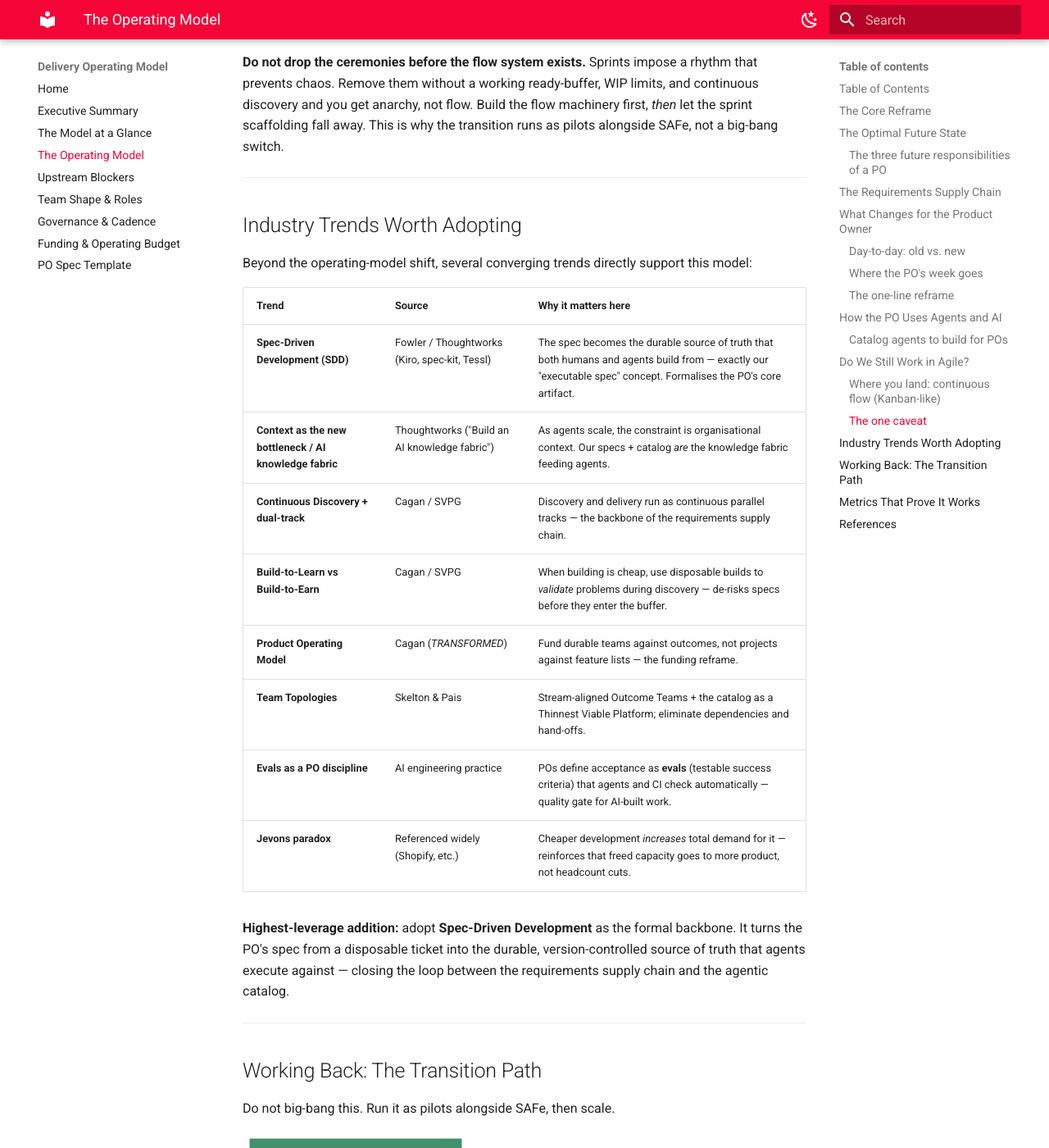
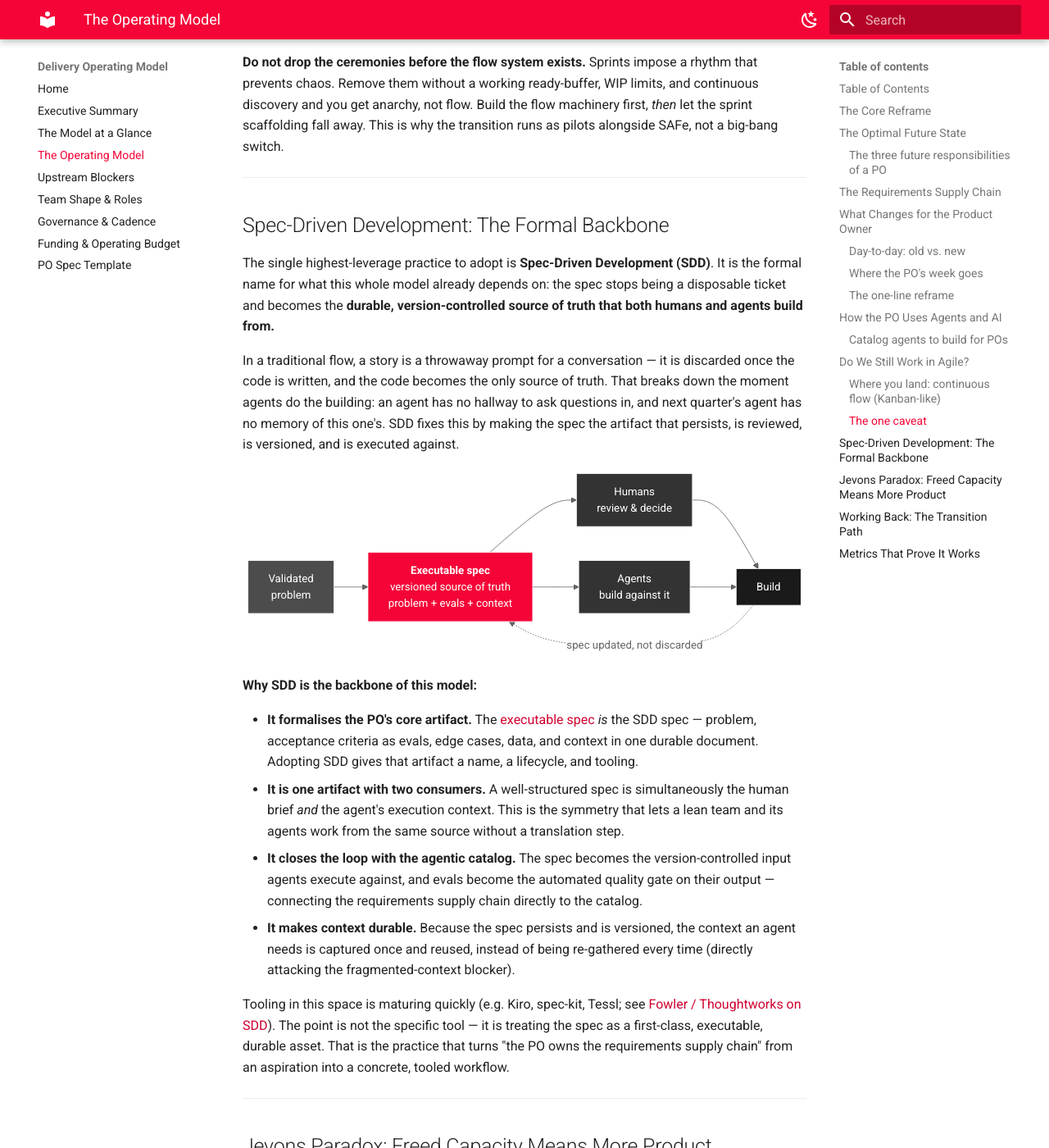
Before and after one commit to RED-Internal-Development/delivery-operating-model, an MkDocs documentation site: the page built from docs/future-delivery-operating-model.md, in a window 1280 px wide and 1400 px high, scrolled down 7658 px. Shown: the whole window at 82% size. Built offline with MkDocs 1.6.1 and Material for MkDocs 9.7.7, drawn with Linux system fonts in a browser that asks for light colours; some of the changed text lies outside the part shown.

Commit message:
docs(operating-model): replace Industry Trends table with SDD and Jevons Paradox sections; remove References\n\nReplaces the 'Industry Trends Worth Adopting' table with two focused, self-contained sections: Spec-Driven Development (the formal backbone, with a diagram) and Jevons Paradox (freed capacity means more product). Removes the References section and its TOC entry per request.

````diff
--- a/docs/future-delivery-operating-model.md
+++ b/docs/future-delivery-operating-model.md
@@ -14,10 +14,10 @@ This document describes the target operating model for Audi / Audi RED as develo
 - [What Changes for the Product Owner](#what-changes-for-the-product-owner)
 - [How the PO Uses Agents and AI](#how-the-po-uses-agents-and-ai)
 - [Do We Still Work in Agile?](#do-we-still-work-in-agile)
-- [Industry Trends Worth Adopting](#industry-trends-worth-adopting)
+- [Spec-Driven Development: The Formal Backbone](#spec-driven-development-the-formal-backbone)
+- [Jevons Paradox: Freed Capacity Means More Product](#jevons-paradox-freed-capacity-means-more-product)
 - [Working Back: The Transition Path](#working-back-the-transition-path)
 - [Metrics That Prove It Works](#metrics-that-prove-it-works)
-- [References](#references)
 
 ---
 
@@ -37,10 +37,10 @@ graph LR
     end
     Before --> After
 
-    style B1 fill:#9b2226,color:#fff
-    style D2 fill:#9b2226,color:#fff
-    style R2 fill:#9b2226,color:#fff
-    style B2 fill:#2d6a4f,color:#fff
+    style B1 fill:#F50537,color:#fff
+    style D2 fill:#F50537,color:#fff
+    style R2 fill:#F50537,color:#fff
+    style B2 fill:#333333,color:#fff
 ```
 
 > The organisation is not being asked to fund "a new working model." It is being asked to stop paying for a delivery system whose bottleneck is now in the wrong place.
@@ -57,11 +57,11 @@ Think of it as a factory whose line speed just tripled. The line (developers + a
 
 ### The three future responsibilities of a PO
 
-| # | Responsibility | What it means |
-| --- | --- | --- |
-| 1 | **Maintain a "ready buffer"** | Always keep more validated, build-ready work than the team can consume next cycle. If developers stall waiting for clarity, that is a PO failure — the equivalent of a line-stop. |
-| 2 | **Own the specification, not just the story** | Produce **executable-quality specs** — clear problem, acceptance criteria, edge cases, data, constraints — that both a human _and an agent_ can act on without a follow-up meeting. |
-| 3 | **Run continuous discovery ahead of the team** | Always work one horizon ahead, validating the _next_ problems while the team builds the current ones. Discovery is a permanent parallel track, not a phase. |
+| #   | Responsibility                                 | What it means                                                                                                                                                                       |
+| --- | ---------------------------------------------- | ----------------------------------------------------------------------------------------------------------------------------------------------------------------------------------- |
+| 1   | **Maintain a "ready buffer"**                  | Always keep more validated, build-ready work than the team can consume next cycle. If developers stall waiting for clarity, that is a PO failure — the equivalent of a line-stop.   |
+| 2   | **Own the specification, not just the story**  | Produce **executable-quality specs** — clear problem, acceptance criteria, edge cases, data, constraints — that both a human _and an agent_ can act on without a follow-up meeting. |
+| 3   | **Run continuous discovery ahead of the team** | Always work one horizon ahead, validating the _next_ problems while the team builds the current ones. Discovery is a permanent parallel track, not a phase.                         |
 
 ---
 
@@ -77,10 +77,10 @@ flowchart LR
     D -. "signals capacity" .-> C
     C -. "buffer low = alarm" .-> A
 
-    style A fill:#40916c,color:#fff
-    style B fill:#2d6a4f,color:#fff
-    style C fill:#1b4332,color:#fff
-    style D fill:#40916c,color:#fff
+    style A fill:#4C4C4C,color:#fff
+    style B fill:#333333,color:#fff
+    style C fill:#1A1A1A,color:#fff
+    style D fill:#4C4C4C,color:#fff
 ```
 
 **Rules that keep the pipeline healthy:**
@@ -96,14 +96,14 @@ flowchart LR
 
 ### Day-to-day: old vs. new
 
-| Old day-to-day | New day-to-day |
-| --- | --- |
-| Grooming a backlog of tickets | Curating and replenishing a **ready buffer** |
-| Writing thin stories, clarifying in-sprint | Writing **complete, executable specs** up front |
-| Discovery in occasional workshops | **Continuous discovery**, a permanent daily activity |
-| Waiting for sprint boundaries to reprioritize | **Reprioritizing continuously** as work flows |
-| Answering dev questions reactively mid-build | Pre-empting questions by specifying edge cases before pickup |
-| Measuring output (stories done) | Measuring **flow** (is the team ever blocked or starved?) |
+| Old day-to-day                                | New day-to-day                                               |
+| --------------------------------------------- | ------------------------------------------------------------ |
+| Grooming a backlog of tickets                 | Curating and replenishing a **ready buffer**                 |
+| Writing thin stories, clarifying in-sprint    | Writing **complete, executable specs** up front              |
+| Discovery in occasional workshops             | **Continuous discovery**, a permanent daily activity         |
+| Waiting for sprint boundaries to reprioritize | **Reprioritizing continuously** as work flows                |
+| Answering dev questions reactively mid-build  | Pre-empting questions by specifying edge cases before pickup |
+| Measuring output (stories done)               | Measuring **flow** (is the team ever blocked or starved?)    |
 
 ### Where the PO's week goes
 
@@ -152,24 +152,24 @@ flowchart TB
     PO -.-> DS
     PO -.-> CC
 
-    style DS fill:#40916c,color:#fff
-    style OP fill:#40916c,color:#fff
-    style SD fill:#2d6a4f,color:#fff
-    style EC fill:#2d6a4f,color:#fff
-    style CC fill:#2d6a4f,color:#fff
-    style RB fill:#1b4332,color:#fff
-    style PO fill:#081c15,color:#fff
+    style DS fill:#4C4C4C,color:#fff
+    style OP fill:#4C4C4C,color:#fff
+    style SD fill:#333333,color:#fff
+    style EC fill:#333333,color:#fff
+    style CC fill:#333333,color:#fff
+    style RB fill:#1A1A1A,color:#fff
+    style PO fill:#000000,color:#fff
 ```
 
 ### Catalog agents to build for POs
 
-| Agent | Job | Prevents |
-| --- | --- | --- |
-| **Discovery synthesizer** | Turn support tickets, analytics, and interview notes into candidate problems | Discovery falling behind delivery |
-| **Spec drafter** | Expand a validated problem into a first-draft spec with acceptance criteria & edge cases; PO curates rather than writes from scratch | The PO becoming the bottleneck |
-| **Edge-case generator** | Enumerate corner cases a PO would otherwise miss | Mid-build clarification stalls |
-| **Consistency checker** | Flag specs that contradict existing behaviour or are underspecified before they hit the buffer | Bad specs entering the buffer |
-| **Readiness linter** | Score a spec against the definition of ready; block if incomplete | Requirement starvation |
+| Agent                     | Job                                                                                                                                  | Prevents                          |
+| ------------------------- | ------------------------------------------------------------------------------------------------------------------------------------ | --------------------------------- |
+| **Discovery synthesizer** | Turn support tickets, analytics, and interview notes into candidate problems                                                         | Discovery falling behind delivery |
+| **Spec drafter**          | Expand a validated problem into a first-draft spec with acceptance criteria & edge cases; PO curates rather than writes from scratch | The PO becoming the bottleneck    |
+| **Edge-case generator**   | Enumerate corner cases a PO would otherwise miss                                                                                     | Mid-build clarification stalls    |
+| **Consistency checker**   | Flag specs that contradict existing behaviour or are underspecified before they hit the buffer                                       | Bad specs entering the buffer     |
+| **Readiness linter**      | Score a spec against the definition of ready; block if incomplete                                                                    | Requirement starvation            |
 
 > The PO shifts from **author** to **curator and decision-maker**: the agent drafts, enumerates, and checks; the PO validates, prioritises, and decides. This is the symmetry that makes the model balance — the top of the funnel widens at the same rate the bottom did.
 
@@ -181,15 +181,15 @@ flowchart TB
 
 Keep the agile **principles**; retire most of the agile **ceremonies**. Agile's machinery (sprints, story points, velocity, sprint planning) exists to ration a **slow, expensive build step**. When build is cheap and fast, the values survive but the scaffolding becomes overhead.
 
-| Agile practice | Why it existed | What happens to it |
-| --- | --- | --- |
-| **Fixed-length sprints** | Timebox to force feedback on a slow build | Fades — work flows continuously |
-| **Story points / velocity** | Estimate an unpredictable, slow build | Largely pointless — measures the wrong thing |
-| **Sprint planning** | Batch-commit work for the timebox | Replaced by continuous pull from the ready buffer |
-| **Backlog grooming** | Prepare a queue for a slow team | Replaced by continuous replenishment |
-| **Daily standup** | Sync around work-in-progress | Survives, lighter — about unblocking flow |
-| **Retrospective** | Continuous improvement | **Survives strongly** — a value, not a workaround |
-| **Sprint review/demo** | Batch feedback checkpoint | Fades — feedback & delivery are continuous |
+| Agile practice              | Why it existed                            | What happens to it                                |
+| --------------------------- | ----------------------------------------- | ------------------------------------------------- |
+| **Fixed-length sprints**    | Timebox to force feedback on a slow build | Fades — work flows continuously                   |
+| **Story points / velocity** | Estimate an unpredictable, slow build     | Largely pointless — measures the wrong thing      |
+| **Sprint planning**         | Batch-commit work for the timebox         | Replaced by continuous pull from the ready buffer |
+| **Backlog grooming**        | Prepare a queue for a slow team           | Replaced by continuous replenishment              |
+| **Daily standup**           | Sync around work-in-progress              | Survives, lighter — about unblocking flow         |
+| **Retrospective**           | Continuous improvement                    | **Survives strongly** — a value, not a workaround |
+| **Sprint review/demo**      | Batch feedback checkpoint                 | Fades — feedback & delivery are continuous        |
 
 ### Where you land: continuous flow (Kanban-like)
 
@@ -204,14 +204,14 @@ flowchart LR
     d3 --> RB[(Ready Buffer<br/>WIP-limited)]
     RB --> p1
 
-    style d1 fill:#40916c,color:#fff
-    style d2 fill:#40916c,color:#fff
-    style d3 fill:#2d6a4f,color:#fff
-    style RB fill:#1b4332,color:#fff
-    style p1 fill:#40916c,color:#fff
-    style p2 fill:#2d6a4f,color:#fff
-    style p3 fill:#40916c,color:#fff
-    style p4 fill:#40916c,color:#fff
+    style d1 fill:#4C4C4C,color:#fff
+    style d2 fill:#4C4C4C,color:#fff
+    style d3 fill:#333333,color:#fff
+    style RB fill:#1A1A1A,color:#fff
+    style p1 fill:#4C4C4C,color:#fff
+    style p2 fill:#333333,color:#fff
+    style p3 fill:#4C4C4C,color:#fff
+    style p4 fill:#4C4C4C,color:#fff
 ```
 
 - **Pull, not batch** — the team pulls the next build-ready item when it has capacity.
@@ -229,22 +229,54 @@ This is not anti-agile — Kanban _is_ part of the agile family and was always b
 
 ---
 
-## Industry Trends Worth Adopting
+## Spec-Driven Development: The Formal Backbone
 
-Beyond the operating-model shift, several converging trends directly support this model:
+The single highest-leverage practice to adopt is **Spec-Driven Development (SDD)**. It is the formal name for what this whole model already depends on: the spec stops being a disposable ticket and becomes the **durable, version-controlled source of truth that both humans and agents build from.**
 
-| Trend | Source | Why it matters here |
-| --- | --- | --- |
-| **Spec-Driven Development (SDD)** | Fowler / Thoughtworks (Kiro, spec-kit, Tessl) | The spec becomes the durable source of truth that both humans and agents build from — exactly our "executable spec" concept. Formalises the PO's core artifact. |
-| **Context as the new bottleneck / AI knowledge fabric** | Thoughtworks ("Build an AI knowledge fabric") | As agents scale, the constraint is organisational context. Our specs + catalog _are_ the knowledge fabric feeding agents. |
-| **Continuous Discovery + dual-track** | Cagan / SVPG | Discovery and delivery run as continuous parallel tracks — the backbone of the requirements supply chain. |
-| **Build-to-Learn vs Build-to-Earn** | Cagan / SVPG | When building is cheap, use disposable builds to _validate_ problems during discovery — de-risks specs before they enter the buffer. |
-| **Product Operating Model** | Cagan (_TRANSFORMED_) | Fund durable teams against outcomes, not projects against feature lists — the funding reframe. |
-| **Team Topologies** | Skelton & Pais | Stream-aligned Outcome Teams + the catalog as a Thinnest Viable Platform; eliminate dependencies and hand-offs. |
-| **Evals as a PO discipline** | AI engineering practice | POs define acceptance as **evals** (testable success criteria) that agents and CI check automatically — quality gate for AI-built work. |
-| **Jevons paradox** | Referenced widely (Shopify, etc.) | Cheaper development _increases_ total demand for it — reinforces that freed capacity goes to more product, not headcount cuts. |
+In a traditional flow, a story is a throwaway prompt for a conversation — it is discarded once the code is written, and the code becomes the only source of truth. That breaks down the moment agents do the building: an agent has no hallway to ask questions in, and next quarter's agent has no memory of this one's. SDD fixes this by making the spec the artifact that persists, is reviewed, is versioned, and is executed against.
 
-**Highest-leverage addition:** adopt **Spec-Driven Development** as the formal backbone. It turns the PO's spec from a disposable ticket into the durable, version-controlled source of truth that agents execute against — closing the loop between the requirements supply chain and the agentic catalog.
+```mermaid
+flowchart LR
+    PROB["Validated<br/>problem"] --> SPEC["<b>Executable spec</b><br/>versioned source of truth<br/>problem + evals + context"]
+    SPEC --> H["Humans<br/>review & decide"]
+    SPEC --> A["Agents<br/>build against it"]
+    H --> BUILD["Build"]
+    A --> BUILD
+    BUILD -. "spec updated, not discarded" .-> SPEC
+
+    style PROB fill:#4C4C4C,color:#fff
+    style SPEC fill:#F50537,color:#fff
+    style H fill:#333333,color:#fff
+    style A fill:#333333,color:#fff
+    style BUILD fill:#1A1A1A,color:#fff
+```
+
+**Why SDD is the backbone of this model:**
+
+- **It formalises the PO's core artifact.** The [executable spec](po-spec-template.md) *is* the SDD spec — problem, acceptance criteria as evals, edge cases, data, and context in one durable document. Adopting SDD gives that artifact a name, a lifecycle, and tooling.
+- **It is one artifact with two consumers.** A well-structured spec is simultaneously the human brief *and* the agent's execution context. This is the symmetry that lets a lean team and its agents work from the same source without a translation step.
+- **It closes the loop with the agentic catalog.** The spec becomes the version-controlled input agents execute against, and evals become the automated quality gate on their output — connecting the requirements supply chain directly to the catalog.
+- **It makes context durable.** Because the spec persists and is versioned, the context an agent needs is captured once and reused, instead of being re-gathered every time (directly attacking the fragmented-context blocker).
+
+Tooling in this space is maturing quickly (e.g. Kiro, spec-kit, Tessl; see [Fowler / Thoughtworks on SDD](https://martinfowler.com/articles/exploring-gen-ai/sdd-3-tools.html)). The point is not the specific tool — it is treating the spec as a first-class, executable, durable asset. That is the practice that turns "the PO owns the requirements supply chain" from an aspiration into a concrete, tooled workflow.
+
+---
+
+## Jevons Paradox: Freed Capacity Means More Product
+
+The most common leadership misread of AI-accelerated delivery is: *"if building is cheaper, we need fewer people."* The **Jevons paradox** says the opposite, and it is the single most important economic idea to internalise about this model.
+
+> **Jevons paradox:** when a resource becomes cheaper to use, total consumption of it tends to *rise*, not fall. Cheaper steam-engine coal in the 1860s increased total coal demand. Cheaper software development increases total demand for software.
+
+When the cost of building a feature drops, the number of ideas that are now worth building goes *up* — experiments that were previously too expensive to justify, smaller segments it never paid to serve, and quality improvements that never cleared the bar. Demand for product work expands to absorb the freed capacity.
+
+**What this means for how we plan:**
+
+- **Freed capacity flows to more product, not headcount cuts.** The organisation's constraint was never a shortage of good ideas — it was the cost of building them. Remove that cost and the backlog of worthwhile work grows.
+- **It reinforces the upstream reframe.** If cheaper build means *more* things worth building, then the ability to discover, validate, and specify those things — the PO's upstream function — becomes the limiting factor on how much value the organisation can actually capture. Jevons is *why* the bottleneck moves upstream, not just *that* it does.
+- **It reframes the ROI conversation.** The return on the agentic investment is not "same output, fewer people." It is "far more product throughput from the same durable teams" — provided the upstream supply chain can keep them fed.
+
+> The blunt version for leadership: making building cheap does not shrink the work — it expands what is worth doing. The winners are the organisations that can *specify* fast enough to spend the new capacity well.
 
 ---
 
@@ -263,12 +295,12 @@ flowchart TB
 
     S1 --> S2 --> S3 --> S4 --> S5 --> S6
 
-    style S1 fill:#40916c,color:#fff
-    style S2 fill:#2d6a4f,color:#fff
-    style S3 fill:#1b4332,color:#fff
-    style S4 fill:#2d6a4f,color:#fff
-    style S5 fill:#40916c,color:#fff
-    style S6 fill:#081c15,color:#fff
+    style S1 fill:#4C4C4C,color:#fff
+    style S2 fill:#333333,color:#fff
+    style S3 fill:#1A1A1A,color:#fff
+    style S4 fill:#333333,color:#fff
+    style S5 fill:#4C4C4C,color:#fff
+    style S6 fill:#000000,color:#fff
 ```
 
 The pitch to leadership becomes: _"You asked for a budget model. Here is an operating model that makes the budget model make sense — and here is the pilot data proving it."_
@@ -279,24 +311,14 @@ The pitch to leadership becomes: _"You asked for a budget model. Here is an oper
 
 Shift the headline metric from _velocity of code_ to _lead time of value_.
 
-| Metric | Definition | What it exposes |
-| --- | --- | --- |
-| **Flow efficiency** | Active time ÷ total lead time | How much of lead time is waiting (likely shockingly low today) |
-| **Lead time (idea → production)** | Elapsed time from validated problem to customer | The headline number for leadership |
-| **Buffer health** | Ready work ÷ weekly throughput | Whether the team is at risk of starvation (target ≥ 1.5x) |
-| **Requirement-starved time** | % of team time blocked on a spec/decision | Direct measure of the relocated bottleneck |
-| **Discovery-to-delivery ratio** | Discovery capacity ÷ delivery capacity | Proves capacity was rebalanced upstream |
-| **DORA four keys** | Deploy freq, lead time, change-fail rate, MTTR | Speed did not cost stability (talks to a CFO) |
-
----
-
-## References
-
-- Marty Cagan / SVPG — _TRANSFORMED_, [The Product Operating Model](https://www.svpg.com/the-product-operating-model/), [Continuous Discovery](https://www.svpg.com/continuous-discovery/), Build-to-Learn vs Build-to-Earn.
-- Matthew Skelton & Manuel Pais — [Team Topologies: Key Concepts](https://teamtopologies.com/key-concepts).
-- McKinsey — [Unleashing developer productivity with generative AI](https://www.mckinsey.com/capabilities/mckinsey-digital/our-insights/unleashing-developer-productivity-with-generative-ai).
-- Martin Fowler / Thoughtworks — [Exploring Generative AI](https://martinfowler.com/articles/exploring-gen-ai.html), including [Understanding Spec-Driven Development](https://martinfowler.com/articles/exploring-gen-ai/sdd-3-tools.html) and Context Engineering for Coding Agents.
-- Thoughtworks — The discovery dilemma; Reshaping the economics of software development; Build an AI knowledge fabric for your organization.
+| Metric                            | Definition                                      | What it exposes                                                |
+| --------------------------------- | ----------------------------------------------- | -------------------------------------------------------------- |
+| **Flow efficiency**               | Active time ÷ total lead time                   | How much of lead time is waiting (likely shockingly low today) |
+| **Lead time (idea → production)** | Elapsed time from validated problem to customer | The headline number for leadership                             |
+| **Buffer health**                 | Ready work ÷ weekly throughput                  | Whether the team is at risk of starvation (target ≥ 1.5x)      |
+| **Requirement-starved time**      | % of team time blocked on a spec/decision       | Direct measure of the relocated bottleneck                     |
+| **Discovery-to-delivery ratio**   | Discovery capacity ÷ delivery capacity          | Proves capacity was rebalanced upstream                        |
+| **DORA four keys**                | Deploy freq, lead time, change-fail rate, MTTR  | Speed did not cost stability (talks to a CFO)                  |
 
 ---
 
````
